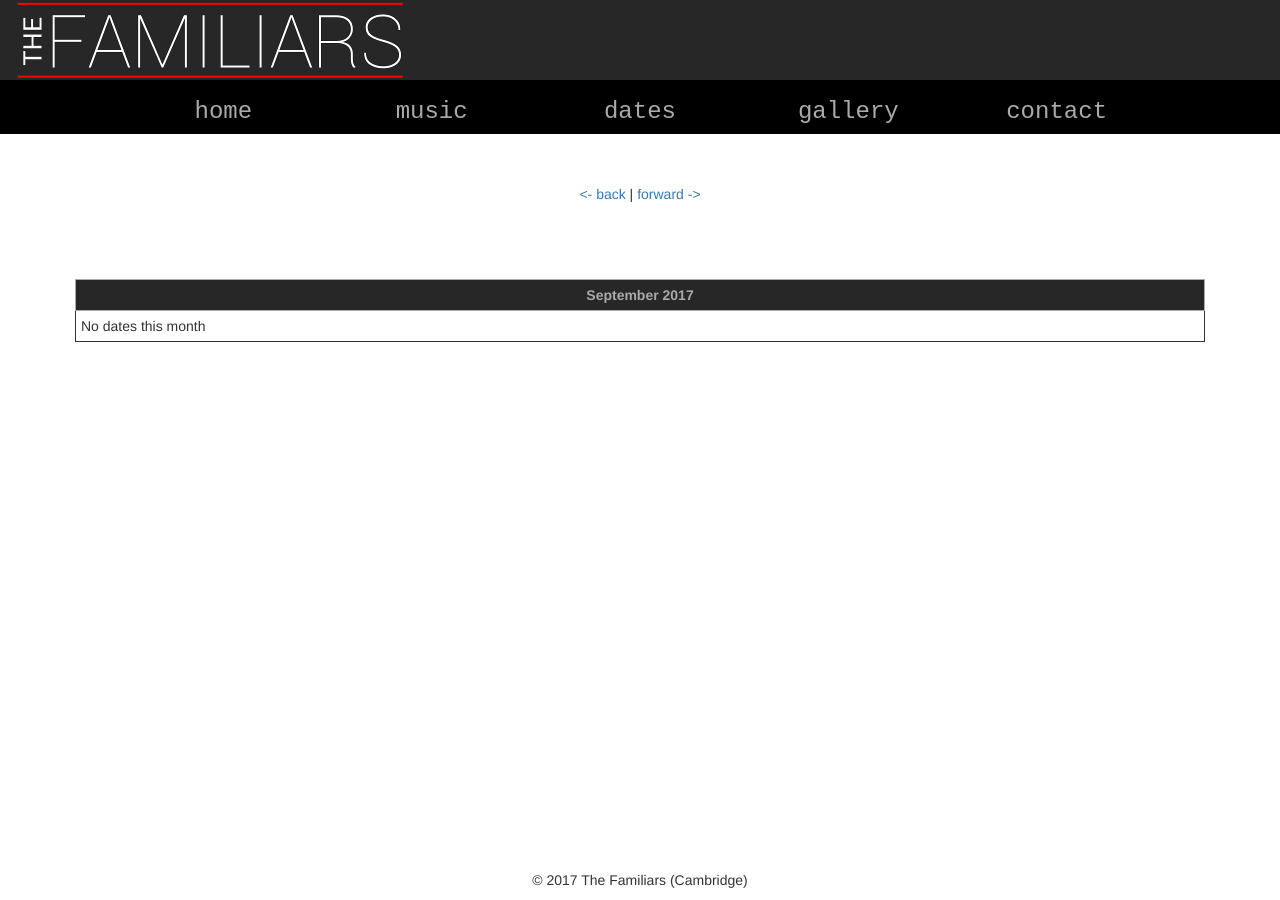
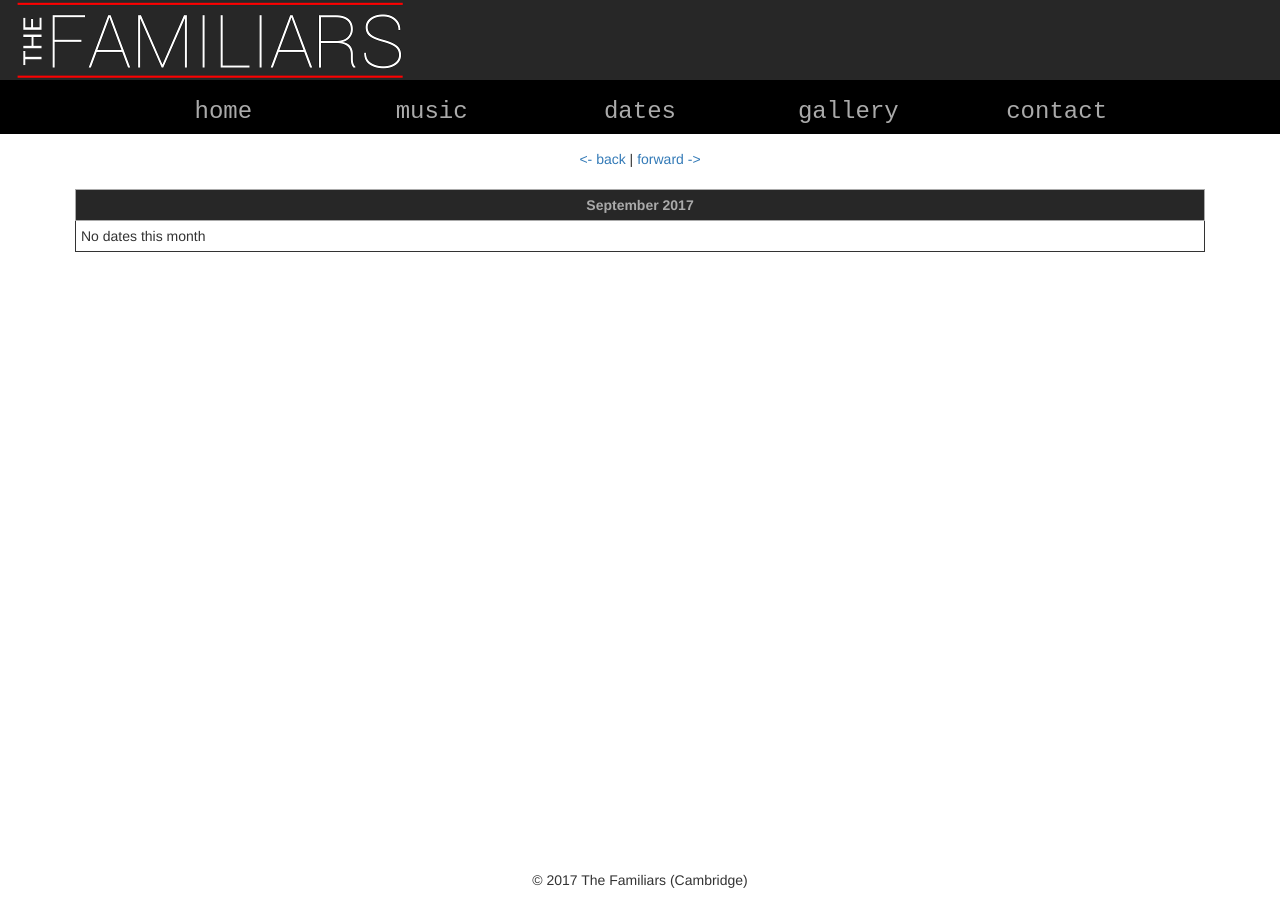
Before and after one commit to familiars-uk/familiars-uk.github.io, a Jekyll site: the page built from dates.html, in a window 1280 px wide. Built offline with Jekyll 4.4.1, drawn with Linux system fonts in a browser that asks for light colours.

Commit message:
Tweak section appearances
Signed-off-by: John Else <john.else@gmail.com>

```diff
--- a/contact.html
+++ b/contact.html
@@ -8,7 +8,7 @@ scripts:
 
 <div class="row">
                 <div class="col-xs-12">
-                    <section id="main">
+                    <section class="with-label bottom" id="main">
                         <div class="label">Contact us</div>
                         <div id="form">
                             <form id="contact">
--- a/css/styles.css
+++ b/css/styles.css
@@ -66,10 +66,18 @@
 
 section {
     background-color: #ffffff;
-    padding:          40px 5px 5px 5px;
-    margin-bottom:    30px;
+    padding:          5px 5px 5px 5px;
+    margin-bottom:    10px;
     margin-top:       10px;
     position:         relative;
+}
+
+section.with-label {
+    padding-top:      40px;
+}
+
+section.bottom {
+    margin-bottom:    30px;
 }
 
 .label {
--- a/dates.html
+++ b/dates.html
@@ -13,7 +13,7 @@ scripts:
                         |
                         <a href="javascript:void(0)" id="fwd">forward -&gt;</a>
                     </section>
-                    <section id="dates">
+                    <section class="bottom" id="dates">
                     </section>
                 </div>
             </div>
--- a/index.html
+++ b/index.html
@@ -4,7 +4,7 @@ layout: base
 
 <div class="row">
                 <div class="col-xs-12 col-sm-8">
-                    <section id="news">
+                    <section class="with-label bottom" id="news">
                         <div class="label">News</div>
                         <p>We are delighted to announce that Tim Poole has joined
                         as our new guitarist. We are currently busy rehearsing
@@ -15,7 +15,7 @@ layout: base
                 </div>
 
                 <div class="col-xs-12 col-sm-4">
-                    <section id="bio">
+                    <section class="with-label bottom" id="bio">
                         <div class="label">Bio</div>
                         <p>The Familiars are...</p>
                         <ul>
```
